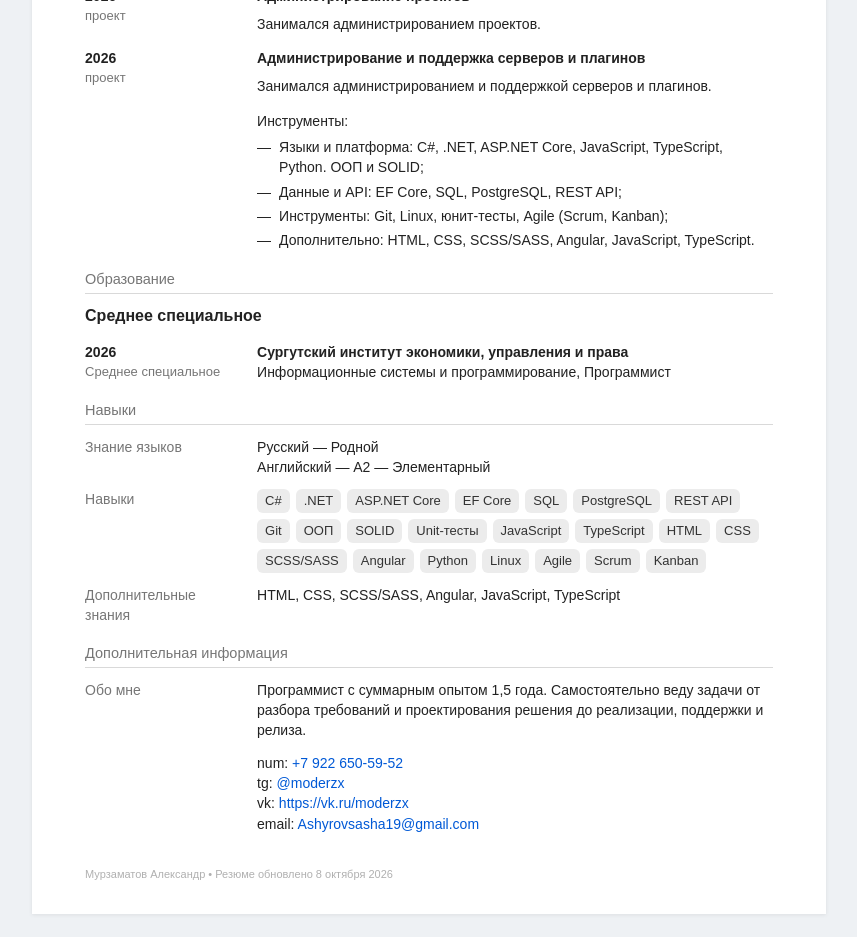
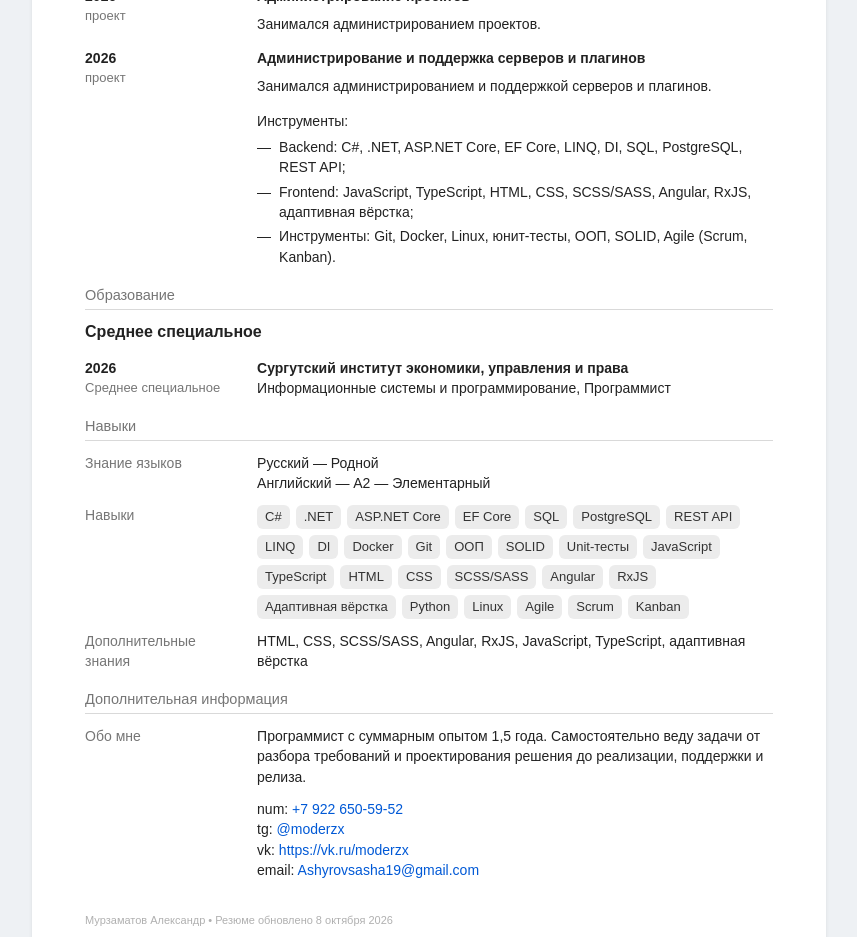
Before and after one commit to XMODERX/murzamatov-resume, a Next.js app: page / in a window 1280 px wide. Shown: the part 780-1717 px from the top of the page, without its empty margins (211-1068 px from the left). Built offline with nearby package versions, Linux system fonts and the light colour scheme.

Commit message:
Add a few backend and frontend skills around the existing stack.
Include LINQ, DI, Docker, RxJS, and adaptive layout next to .NET and Angular.

Co-authored-by: ashyrovsasha18 <ashyrovsasha18@icloud.com>

```diff
--- a/src/components/resume-document.tsx
+++ b/src/components/resume-document.tsx
@@ -8,6 +8,9 @@ const skills = [
   "SQL",
   "PostgreSQL",
   "REST API",
+  "LINQ",
+  "DI",
+  "Docker",
   "Git",
   "ООП",
   "SOLID",
@@ -18,6 +21,8 @@ const skills = [
   "CSS",
   "SCSS/SASS",
   "Angular",
+  "RxJS",
+  "Адаптивная вёрстка",
   "Python",
   "Linux",
   "Agile",
@@ -153,10 +158,9 @@ export function ResumeDocument() {
           <p>Инструменты:</p>
           <Dashes
             items={[
-              "Языки и платформа: C#, .NET, ASP.NET Core, JavaScript, TypeScript, Python. ООП и SOLID;",
-              "Данные и API: EF Core, SQL, PostgreSQL, REST API;",
-              "Инструменты: Git, Linux, юнит-тесты, Agile (Scrum, Kanban);",
-              "Дополнительно: HTML, CSS, SCSS/SASS, Angular, JavaScript, TypeScript.",
+              "Backend: C#, .NET, ASP.NET Core, EF Core, LINQ, DI, SQL, PostgreSQL, REST API;",
+              "Frontend: JavaScript, TypeScript, HTML, CSS, SCSS/SASS, Angular, RxJS, адаптивная вёрстка;",
+              "Инструменты: Git, Docker, Linux, юнит-тесты, ООП, SOLID, Agile (Scrum, Kanban).",
             ]}
           />
         </Entry>
@@ -202,7 +206,7 @@ export function ResumeDocument() {
             Дополнительные знания
           </p>
           <p className="text-[14px] leading-5">
-            HTML, CSS, SCSS/SASS, Angular, JavaScript, TypeScript
+            HTML, CSS, SCSS/SASS, Angular, RxJS, JavaScript, TypeScript, адаптивная вёрстка
           </p>
         </div>
       </section>
```
Also changed, not shown: 1 other file (tests, documents, lock files or other folders).
